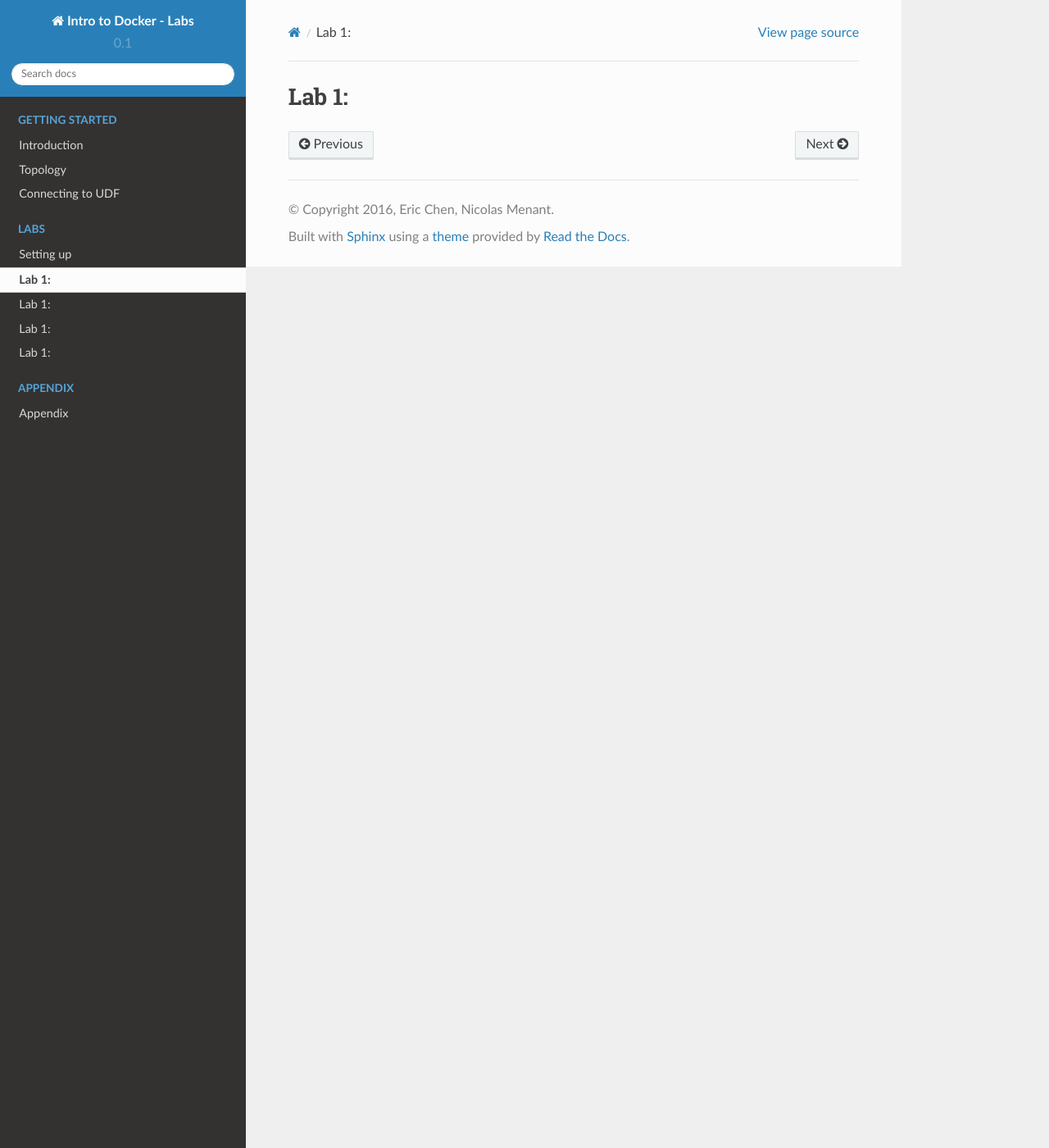
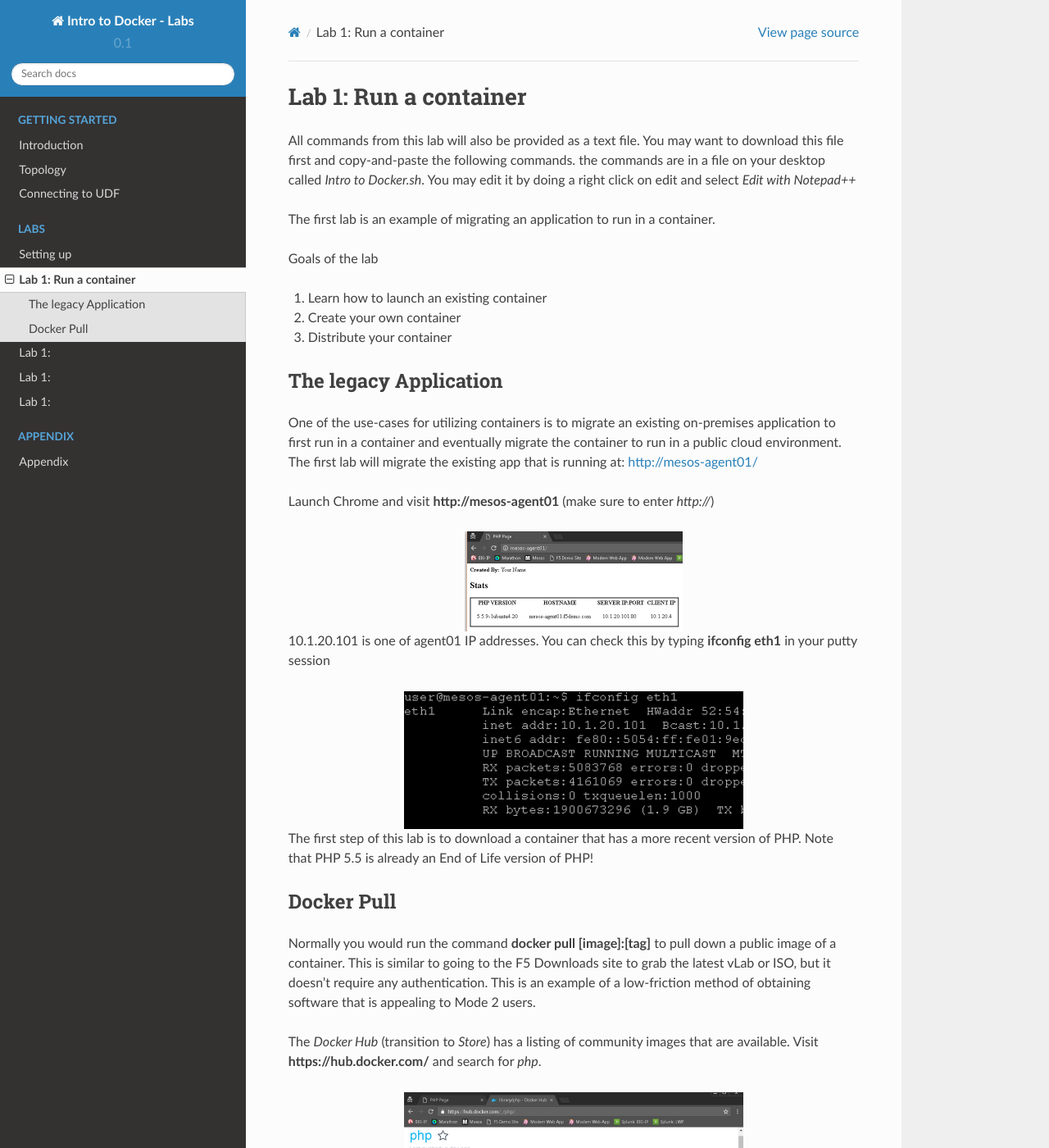
Before and after one commit to nmenant/Intro-Docker-lab-F5-ISCFY17, a Sphinx documentation site: the page built from docs/labs/lab1.rst, in a window 1280 px wide and 1400 px high. Shown: the whole window at 82% size. Built offline with Sphinx 7.4.7 and the Read the Docs theme 2.0.0, drawn with Linux system fonts in a browser that asks for light colours; some of the changed text lies outside the part shown.

Commit message:
work on lab1 and fixed a few other design issues

```diff
--- a/docs/labs/lab1.rst
+++ b/docs/labs/lab1.rst
@@ -1,2 +1,65 @@
-Lab 1:
-======
+Lab 1: Run a container
+======================
+
+All commands from this lab will also be provided as a text file.  You may want to download this file first and copy-and-paste the following commands. the commands are in a file on your desktop called *Intro to Docker.sh*. You may edit it by doing a right click on edit and select *Edit with Notepad++*
+
+.. image: ../images/Intro-docker-cmds.png
+   :scale: 50 %
+   :align: center
+
+The first lab is an example of migrating an application to run in a container.
+
+Goals of the lab
+
+1. Learn how to launch an existing container
+2. Create your own container
+3. Distribute your container
+
+The legacy Application
+----------------------
+
+One of the use-cases for utilizing containers is to migrate an existing on-premises application to first run in a container and eventually migrate the container to run in a public cloud environment.  The first lab will migrate the existing app that is running at: http://mesos-agent01/
+
+Launch Chrome and visit **http://mesos-agent01** (make sure to enter *http://*)
+
+.. image:: ../images/www-legacy-app.png
+   :scale: 50%
+   :align: center
+
+10.1.20.101 is one of agent01 IP addresses. You can check this by typing **ifconfig eth1** in your putty session
+
+.. image:: ../images/ifconfig-eth1.png
+   :scale: 50%
+   :align: center
+
+The first step of this lab is to download a container that has a more recent version of PHP.  Note that PHP 5.5 is already an End of Life version of PHP!
+
+Docker Pull
+-----------
+
+Normally you would run the command **docker pull [image]:[tag]** to pull down a public image of a container.  This is similar to going to the F5 Downloads site to grab the latest vLab or ISO, but it doesn't require any authentication.  This is an example of a low-friction method of obtaining software that is appealing to Mode 2 users.
+
+The *Docker Hub* (transition to *Store*) has a listing of community images that are available.  Visit **https://hub.docker.com/** and search for *php*.
+
+.. image:: ../images/docker-hub.png
+   :scale: 50 %
+   :align: center
+
+You'll see a long list of available versions of PHP that can be downloaded.
+
+In this lab, we have already downloaded the required containers.  You can view the available containers by running the command::
+
+  docker images
+
+
+.. image:: ../images/lab1-docker-image-cmd.png
+   :scale: 50 %
+   :align: center
+
+For the lab we have retrieved *php:5.6-apache* and *php:7-apache*.  These represent containers that can run PHP 5.6 / 7 running on the Apache web server (httpd).
+
+.. warning::
+   |For your information, if the user doesn't have the proper privileges, you'll see something like this:
+   |*Cannot connect to the Docker daemon. Is the docker daemon running on this host?*
+   |In case of this error, you can either run as root or use the sudo command, i.e. **sudo docker images**
+   |In this lab, it should not be the case.  We have added the user *user*  to the docker unix group to enable it to be able to run these commands as a non-root user.
--- a/docs/labs/setting-up.rst
+++ b/docs/labs/setting-up.rst
@@ -12,6 +12,7 @@
 You should see a large terminal window.  If the Text is too small; please visit the Appendix section at the end of this document on changing the size of the text.
 
 You should be automatically logged in. If not, use the following credentials:
+
 *Login: user
 *Password: user
 
```
Also changed, not shown: docs/images/Intro-docker-cmds.png (added), docs/images/docker-hub.png (added), docs/images/ifconfig-eth1.png (added), docs/images/lab1-docker-image-cmd.png (added), docs/images/www-legacy-app.png (added), 1 other file.
